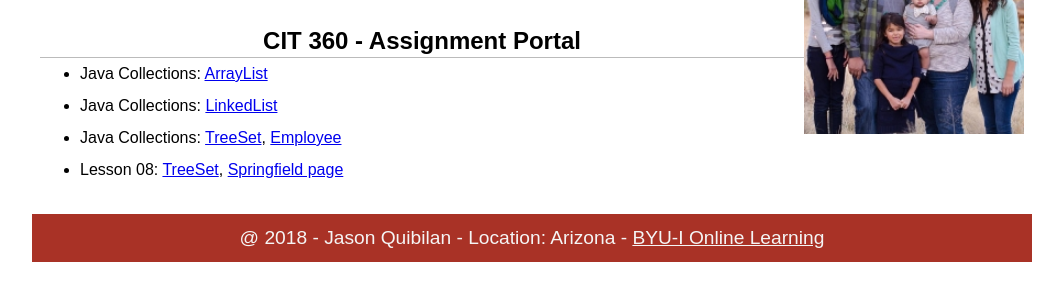
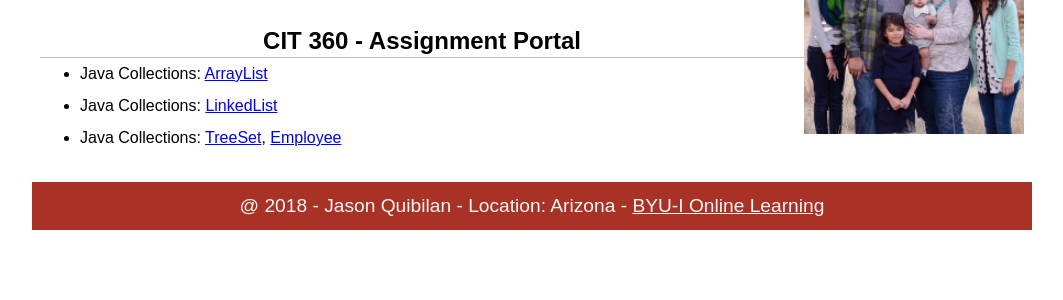
Before and after one commit to Brettzen/oregonTrail-group8, a plain HTML site: page index.html in a window 1280 px wide. Shown: the part 114-414 px from the top of the page, without its empty margins (108-1171 px from the left). Drawn offline with Linux system fonts and the light colour scheme.

Commit message:
Update index.html

```diff
--- a/index.html
+++ b/index.html
@@ -23,7 +23,6 @@
                 <li>Java Collections: <a href="src/cit/pkg360/ArrayListDemo.java">ArrayList</a></li>
                 <li>Java Collections: <a href="src/cit/pkg360/LinkedListDemo.java">LinkedList</a></li>
                 <li>Java Collections: <a href="src/cit/pkg360/TreeSetDemo.java">TreeSet</a>, <a href="src/cit/pkg360/Employee.java">Employee</a></li>
-                <li>Lesson 08: <a href="src/cit/pkg360/TreeSetDemo.java">TreeSet</a>, <a href="http://www.jasonquibilan.net/weather/springfield.html">Springfield page</a></li>
            </ul>
     </main>
     <footer>
```
